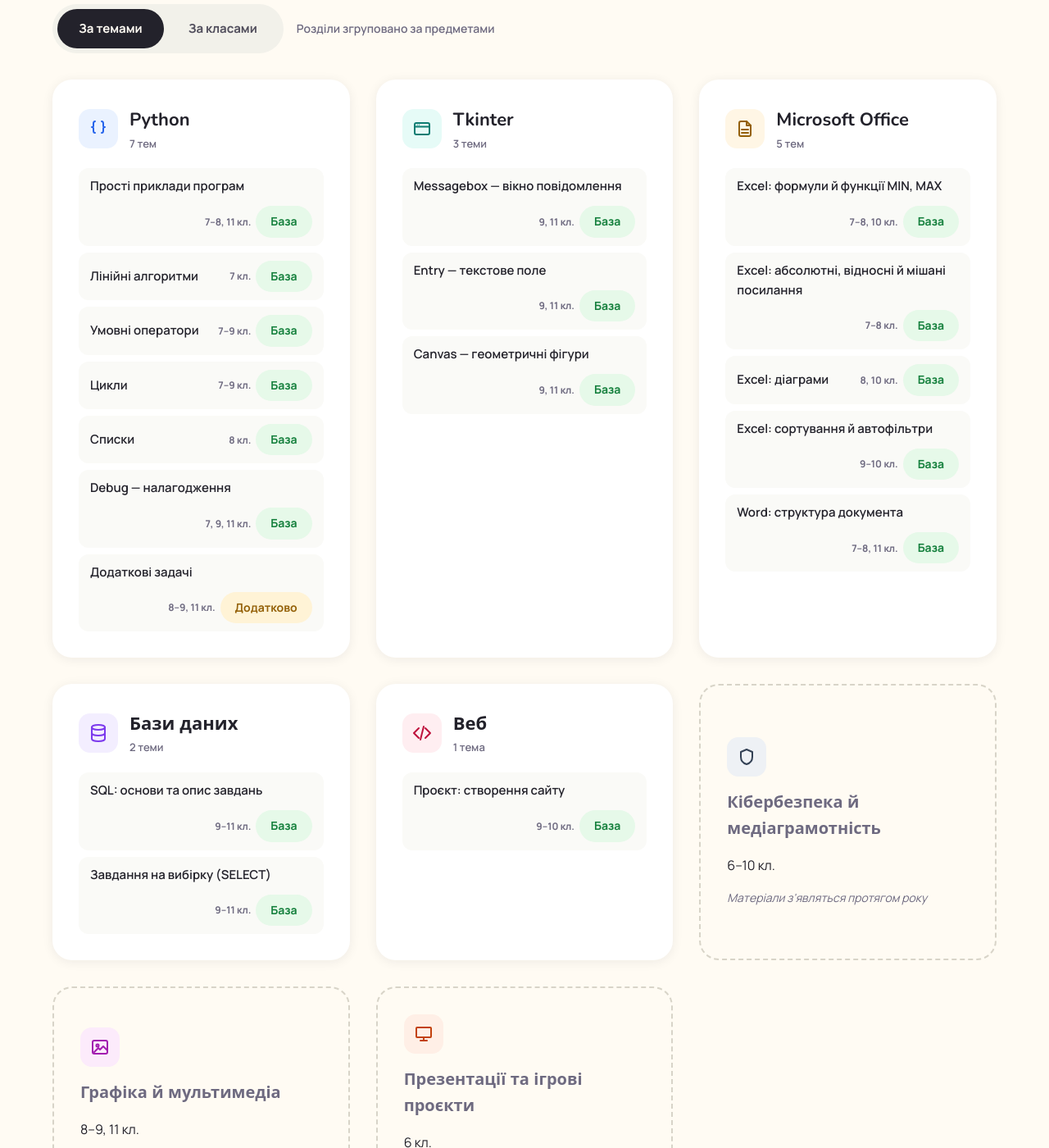
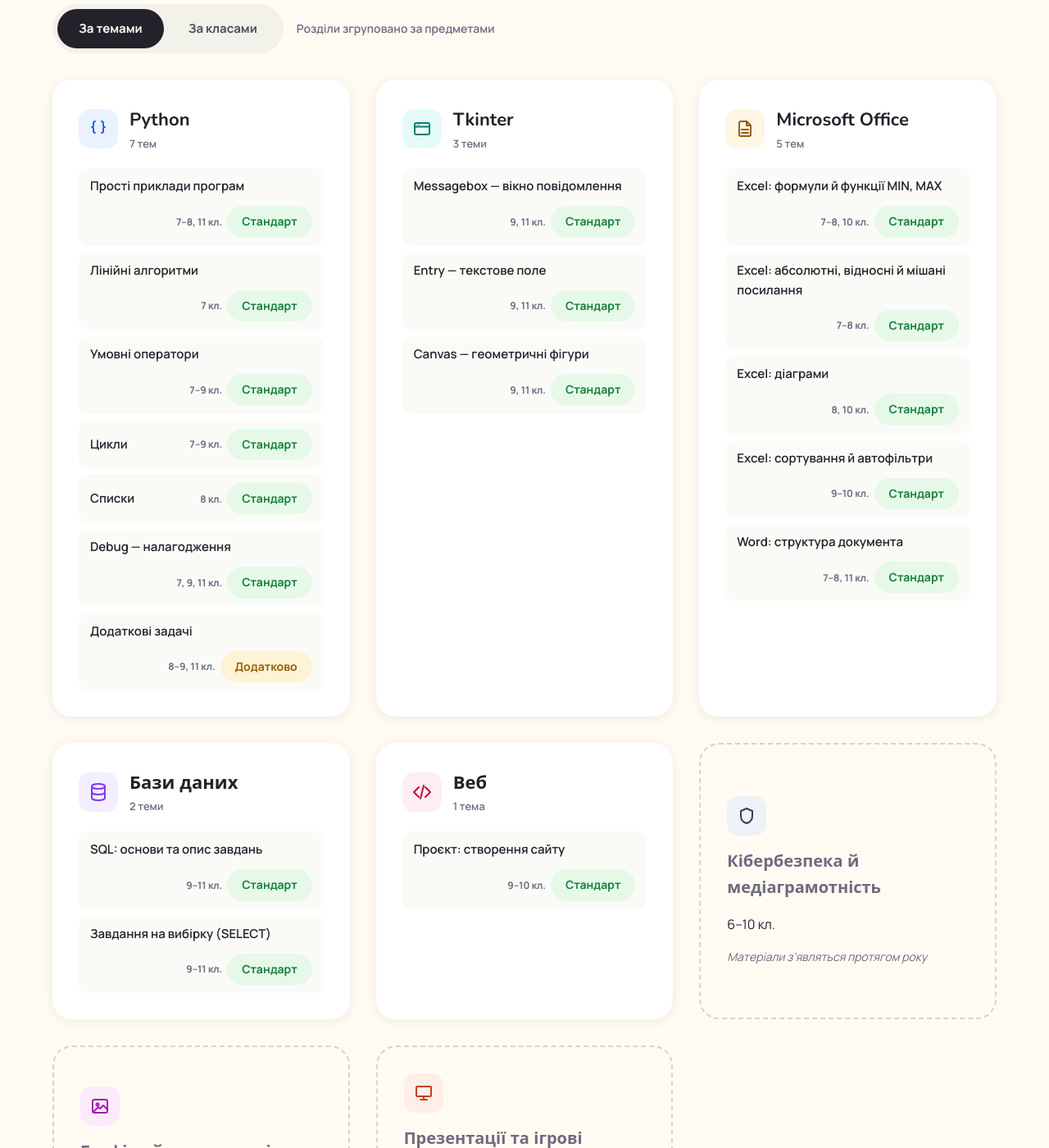
Before and after one commit to dpovod/python-tkinter-examples, a Jekyll site: the page built from docs/index.html, in a window 1280 px wide and 1400 px high, scrolled down 469 px. Shown: the whole window at 82% size. Built offline with Jekyll 4.4.1, drawn with Linux system fonts in a browser that asks for light colours.

Commit message:
Rename level badge "База" to "Стандарт"
Kept "Додатково" as-is. CSS class names (badge--level-base etc.) are
unchanged — only the displayed Ukrainian word changed, everywhere it
appears: lesson page header, home page (topics and per-grade views),
and class pages.

```diff
--- a/docs/_includes/lesson-level-badges.html
+++ b/docs/_includes/lesson-level-badges.html
@@ -1,6 +1,6 @@
 {%- comment -%}
   Бейджі рівня уроку, згруповані за діапазонами класів:
-  «7–8 кл. База», «9 кл. Додатково» (правило 3.4 плану редизайну).
+  «7–8 кл. Стандарт», «9 кл. Додатково» (правило 3.4 плану редизайну).
   Вимагає include.lesson (об'єкт з _data/lessons.yml: grades, extra).
 {%- endcomment -%}
 {%- assign lesson = include.lesson -%}
@@ -71,7 +71,7 @@
 {%- endif -%}
 
 {%- if base_result != "" %}
-<span class="badge badge--level-base">{{ base_result }} кл. База</span>
+<span class="badge badge--level-base">{{ base_result }} кл. Стандарт</span>
 {%- endif -%}
 {%- if extra_result != "" %}
 <span class="badge badge--level-extra">{{ extra_result }} кл. Додатково</span>
--- a/docs/_layouts/class.html
+++ b/docs/_layouts/class.html
@@ -77,7 +77,7 @@
           {%- if is_extra_here -%}
           <span class="badge badge--level-extra">Додатково</span>
           {%- else -%}
-          <span class="badge badge--level-base">База</span>
+          <span class="badge badge--level-base">Стандарт</span>
           {%- endif -%}
         </a>
       {%- endfor -%}
--- a/docs/_layouts/home.html
+++ b/docs/_layouts/home.html
@@ -54,7 +54,7 @@
                 {%- if is_all_extra -%}
                 <span class="badge badge--level-extra">Додатково</span>
                 {%- else -%}
-                <span class="badge badge--level-base">База</span>
+                <span class="badge badge--level-base">Стандарт</span>
                 {%- endif -%}
               </span>
             </a>
@@ -96,7 +96,7 @@
                 {%- if is_extra_here -%}
                 <span class="badge badge--level-extra">Додатково</span>
                 {%- else -%}
-                <span class="badge badge--level-base">База</span>
+                <span class="badge badge--level-base">Стандарт</span>
                 {%- endif -%}
               </a>
             {%- endfor -%}
```
